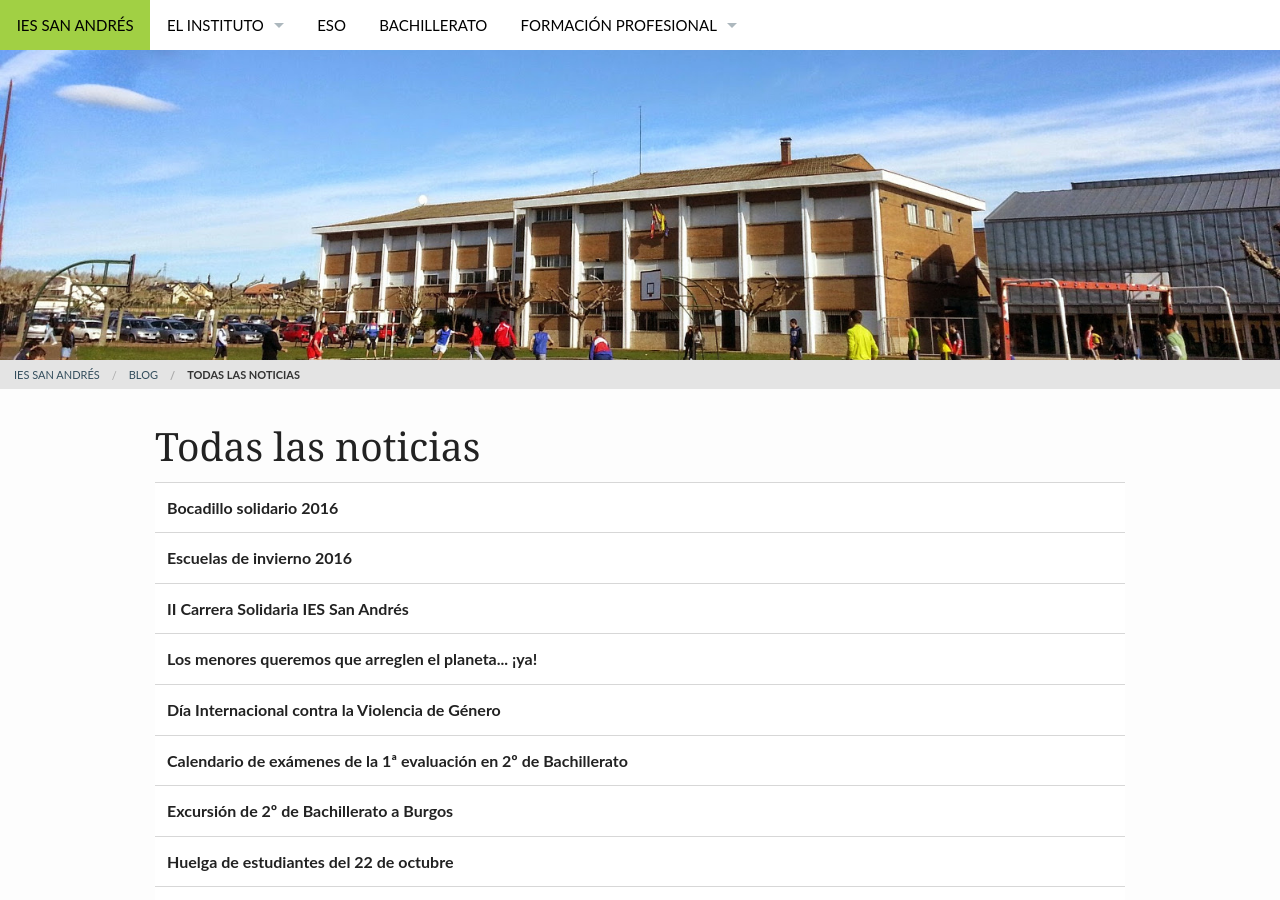
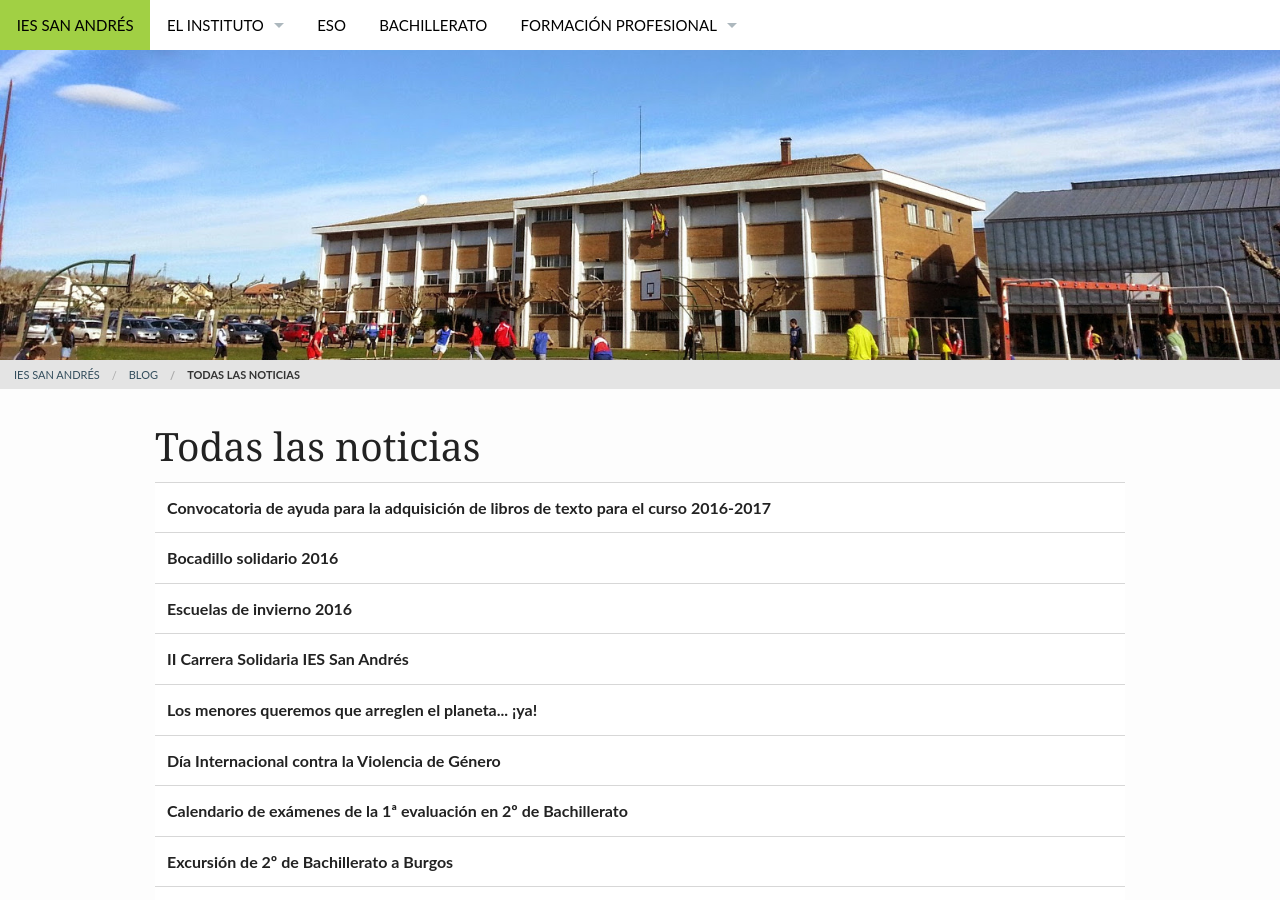
Before and after one commit to iessanandres/iessanandres.github.io.old, a Jekyll site: the page built from blog/archive.html, in a window 1280 px wide and 900 px high. Built offline with Jekyll 4.4.1, drawn with Linux system fonts in a browser that asks for light colours; nearby versions of some CDN libraries; some of the changed lines change nothing that is shown.

Commit message:
Publicado post convocatoria de ayuda para libros de texto

```diff
--- a/_posts/2016-03-30-convocatoria-ayuda-libros-texto-2016-2017.md
+++ b/_posts/2016-03-30-convocatoria-ayuda-libros-texto-2016-2017.md
@@ -1,13 +1,8 @@
 ---
-published: false
+published: true
 layout: page
 title: "Convocatoria de ayuda para la adquisición de libros de texto para el curso 2016-2017"
 subheadline: "30 marzo 2016"
-image:
-    thumb: "libros-texto.jpg"
-    homepage: "libros-texto.jpg"
-    caption: ""
-    caption_url: ""
 header:
     image_fullwidth: "libros-texto.jpg"
     caption: ""
@@ -17,10 +12,22 @@ categories:
 ---
 
 
-La Asociación de Madres y Padres del IES San Andrés ([AMPA](/ampa/)), en colaboración con el Departamento de Religión, ha desarrollado el martes 15 de marzo a la hora del recreo la actividad "Bocadillo solidario", como viene siendo habitual todos los años.
+## Modelo de solicitud
 
-* [Ver álbum de fotos](https://goo.gl/photos/svcBXCbzHmjXRfGk9)
+El Centro entregará una __solitud pregrabada__ a cada alumno que ya estuviera escolarizado en el curso anterior en Secundaria en este Instituto.
 
-Los bocadillos y las botellas de agua se entregaron a profesores y alumnos por importe de 2 euros, recaudando un total de 294 euros, que serán destinados a una ONG.
+Toda la información necesaria, así como los impresos para el resto de alumnos los puedes encontrar en el siguiente enlace:
 
-> <span class="teaser">Aunque sabemos que en los tiempos que corren hay que hacer mucho sacrificios, os agradecemos muchisimo vuestra participación y colaboración.</span><cite>AMPA del IES San Andrés</cite>
+[http://www.educa.jcyl.es/es/becas-alumnado/ayudas-adquisicion-libros-texto/ayudas-adquisicion-libros-texto-2016-2017/ayudas-adquisicion-libros-texto-2016-2017-convocatoria]/http://www.educa.jcyl.es/es/becas-alumnado/ayudas-adquisicion-libros-texto/ayudas-adquisicion-libros-texto-2016-2017/ayudas-adquisicion-libros-texto-2016-2017-convocatoria)
+
+La solicitud se presentará en la Oficina del Centro por duplicado una vez firmada por todos los miembros de la familia mayores de edad.
+
+
+## Plazo de presentación
+
+De 1 al 15 de abril de 2016, ambos incluidos.
+
+
+## Obligación de los beneficiarios
+
+Los beneficiarios de estas ayudas se comprometen a entregar los libros sunvencionados, en buen estao, en el Centro deonde estén matriculados en el curso 2016-2017 una vez finalizado el mismo.
```
